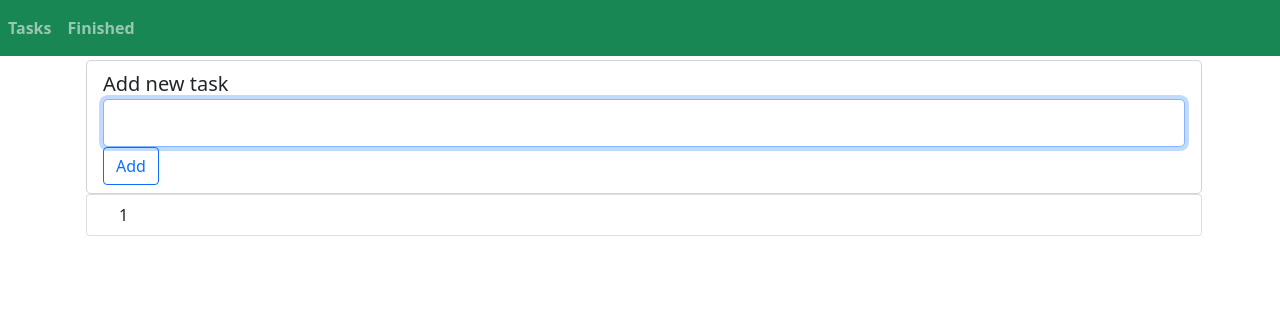
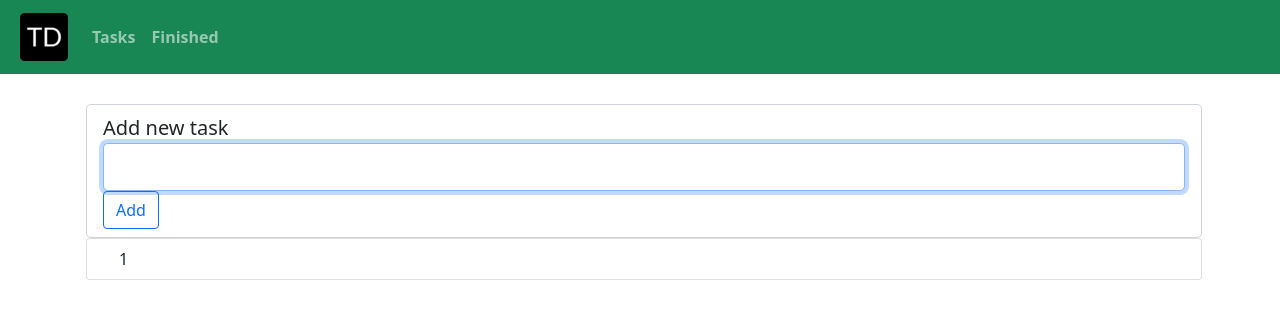
Before and after one commit to tdadela/Todo-background-system, a Flask app: template app/main/templates/index.html in a window 1280 px wide. Shown: the top 319 px of the page. Run offline with Flask 2, Linux system fonts and the light colour scheme; the template is opened without the code that fills it: values that come from a table or form of the project are taken from there, most other values are stand-ins (such as "Sample title", 1, 10 or a date in 2020).

Commit message:
feat: favicon & nav-logo

```diff
--- a/app/main/templates/base.html
+++ b/app/main/templates/base.html
@@ -5,20 +5,16 @@
     <meta name="viewport" content="width=device-width, initial-scale=1, shrink-to-fit=no">
 
     <link href="https://cdn.jsdelivr.net/npm/bootstrap@5.1.3/dist/css/bootstrap.min.css" rel="stylesheet" integrity="sha384-1BmE4kWBq78iYhFldvKuhfTAU6auU8tT94WrHftjDbrCEXSU1oBoqyl2QvZ6jIW3" crossorigin="anonymous">
-    <!--
-    <link rel="icon" href="{{ url_for('static', filename='images/favicon.png') }}" sizes="32x32" />
-    -->
+    <link rel="icon" href="{{ url_for('static', filename='img/favicon.png') }}" sizes="32x32" />
     <script src="{{ url_for('static', filename='js/main.js')}}"></script>
     <link rel="stylesheet" type="text/css"  href="{{ url_for('static', filename='css/main.css') }}">
     <title>{% if title %}{{ title }} - TDBS {% else %} To Do Background System {% endif %}</title>
   </head>
   <body>
     <nav class="navbar navbar-expand-sm bg-success navbar-dark">
-      <!--
       <a class="navbar-brand logo"  href="/">
-        <img src="{{ url_for('static', filename='images/logo.jpg') }}" alt="Logo" class="nav-logo">
+        <img src="{{ url_for('static', filename='img/logo.png') }}" alt="Logo" class="nav-logo">
       </a>
-      -->
       <ul class="navbar-nav">
 
         <li class="nav-item active">
--- a/app/static/css/main.css
+++ b/app/static/css/main.css
@@ -0,0 +1,7 @@
+.nav-logo {
+  margin-left: 20px;
+}
+
+.navbar {
+  margin-bottom: 30px;
+}
```
Also changed, not shown: app/static/img/favicon.png (added), app/static/img/logo.png (added).
